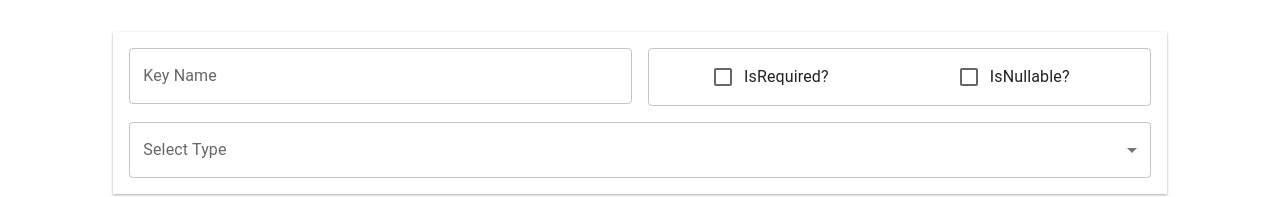
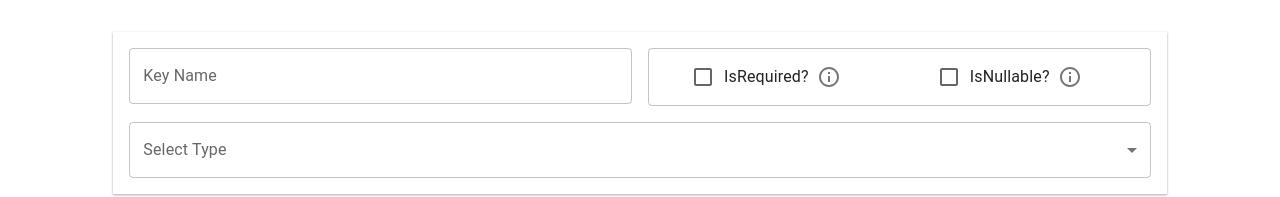
Before and after one commit to Shaivaan/Formik-Schema-Generator, a React (Vite) app: page / in a window 1280 px wide. Shown: the top 197 px of the page. Built offline with nearby package versions, Linux system fonts and the light colour scheme.

Commit message:
feat: add tootip for more info

```diff
--- a/src/App.css
+++ b/src/App.css
@@ -7,3 +7,8 @@ body{
   justify-content: space-between;
   align-items: center;
 }
+
+.global_flex{
+  display: flex;
+  align-items: center;
+}
--- a/src/Components/Date/DateComp.tsx
+++ b/src/Components/Date/DateComp.tsx
@@ -1,6 +1,6 @@
 import { FormControlLabel, Grid, Radio, RadioGroup, Switch, TextField} from "@mui/material";
 import { basic_date_type, date_option_type, date_util_arry, range_date_type } from "../../Routes/Utils/DateUtils";
-import { ReusableCheckBox } from "../GeneralComponents/GeneralComponents";
+import { LabelWithTooltip, ReusableCheckBox } from "../GeneralComponents/GeneralComponents";
 import { useFormikContext } from "formik";
 import { getNestedValue, setFieldValueFirstArg } from "../../Routes/Utils/HomeUtils";
 import { DemoContainer } from '@mui/x-date-pickers/internals/demo';
@@ -8,6 +8,7 @@ import { AdapterDayjs } from '@mui/x-date-pickers/AdapterDayjs';
 import { LocalizationProvider } from '@mui/x-date-pickers/LocalizationProvider';
 import { DatePicker } from '@mui/x-date-pickers/DatePicker';
 import dayjs, {Dayjs} from 'dayjs';
+import { dateCategoryText } from "../../Routes/Utils/TooltipText";
 
 const DateCategory = ({formIndex}: FormIndexType)=>{
     const {values} = useFormikContext<FormInitType>();
@@ -101,7 +102,8 @@ const DateOptions=({formIndex}:FormIndexType )=>{
             row
         >
         {date_option_type.map((numType,index) => <FormControlLabel key={index} className="menuItem" control={<Radio size="medium" />}
-        label={numType}  value={numType}
+        label={<LabelWithTooltip label={numType} tooltipTitle={dateCategoryText[index]}/>}
+        value={numType}
          />)}
         </RadioGroup>
     }}
--- a/src/Components/File/FileComp.tsx
+++ b/src/Components/File/FileComp.tsx
@@ -1,8 +1,9 @@
 import { Autocomplete, Checkbox, FormControlLabel, Grid, Radio, RadioGroup, TextField } from "@mui/material"
-import { GeneralTextFieldHandler, ReusableCheckBox } from "../GeneralComponents/GeneralComponents"
+import { GeneralTextFieldHandler, LabelWithTooltip, ReusableCheckBox } from "../GeneralComponents/GeneralComponents"
 import { categories_options, file_category, file_multiple, file_single, file_util_arry } from "../../Routes/Utils/FileUtils"
 import { getNestedValue, setFieldValueFirstArg } from "../../Routes/Utils/HomeUtils"
 import { useFormikContext } from "formik"
+import { fileCategoryText } from "../../Routes/Utils/TooltipText"
 
 const FileCategory = ({formIndex} : FormIndexType)=>{
     const {values} = useFormikContext<FormInitType>();
@@ -147,7 +148,7 @@ const FileSelectCategory=({formIndex} : FormIndexType)=>{
             row
         >
         {file_category.map((file_cat_type,index) => <FormControlLabel key={index} className="menuItem" control={<Radio size="medium" />}
-        label={`${file_cat_type} File`}  value={file_cat_type}
+        label={<LabelWithTooltip label={`${file_cat_type} File`} tooltipTitle={fileCategoryText[index]}/>}  value={file_cat_type}
          />)}
         </RadioGroup>
     }}
--- a/src/Components/GeneralComponents/GeneralComponents.tsx
+++ b/src/Components/GeneralComponents/GeneralComponents.tsx
@@ -1,9 +1,9 @@
-import { Alert, Box, Button, Checkbox, FormControlLabel, IconButton, InputAdornment, Modal, Snackbar, Switch, TextField, Typography } from "@mui/material";
+import { Alert, Box, Button, Checkbox, FormControlLabel, IconButton, InputAdornment, Modal, Snackbar, Switch, TextField, Tooltip, Typography } from "@mui/material";
 import { getNestedValue, setFieldValueFirstArg } from "../../Routes/Utils/HomeUtils";
 import { useFormikContext } from "formik";
 import { ChangeEvent } from "react";
 import { useStore } from "../../Zustand/Zustand";
-import { CopyAll } from "@mui/icons-material";
+import { CopyAll, InfoOutlined } from "@mui/icons-material";
 const snackbarBarCloseTime = 2000;
 
 const modalStyle = {
@@ -162,4 +162,20 @@ const SchemaModal = () => {
   </Snackbar>
   }
 
-export {ValidationTextFieldMessage,GeneralTextFieldHandler,ReusableCheckBox,CharLimitValidation,SchemaModal,SnackBarAlert}
+
+  const TooltipComponent=({title} : {title:string})=>{
+    return  <Tooltip title={title}>
+    <IconButton>
+      <InfoOutlined />
+    </IconButton>
+  </Tooltip>
+  }
+
+  const LabelWithTooltip=({label,tooltipTitle}:LabelWithTooltipType)=>{
+    return <Box className = 'global_flex'>
+      <Box>{label}</Box>
+      <TooltipComponent title={tooltipTitle}/>
+    </Box>
+  }
+
+export {ValidationTextFieldMessage,GeneralTextFieldHandler,ReusableCheckBox,CharLimitValidation,SchemaModal,SnackBarAlert,TooltipComponent,LabelWithTooltip}
--- a/src/Components/Number/NumberComp.tsx
+++ b/src/Components/Number/NumberComp.tsx
@@ -2,7 +2,8 @@ import { FormControlLabel, Grid, Radio, RadioGroup, TextField } from "@mui/mater
 import { useFormikContext } from "formik";
 import { getNestedValue, setFieldValueFirstArg } from "../../Routes/Utils/HomeUtils";
 import { gen_num_array, num_basic_type, num_digit_type, num_multiple_type, num_range_type, num_selected_type } from "../../Routes/Utils/NumCategoryUtils";
-import { CharLimitValidation, GeneralTextFieldHandler, ReusableCheckBox, ValidationTextFieldMessage } from "../GeneralComponents/GeneralComponents";
+import { CharLimitValidation, GeneralTextFieldHandler, LabelWithTooltip, ReusableCheckBox, ValidationTextFieldMessage } from "../GeneralComponents/GeneralComponents";
+import { numCategoryText } from "../../Routes/Utils/TooltipText";
 
 const NumberCategory = ({formIndex}:FormIndexType)=>{
     const {values} = useFormikContext<FormInitType>();
@@ -65,7 +66,7 @@ const NumberCategory = ({formIndex}:FormIndexType)=>{
                 row
             >
             {num_selected_type.map((numType,index) => <FormControlLabel key={index} className="menuItem" control={<Radio size="medium" />}
-            label={numType}  value={numType}
+            label={<LabelWithTooltip label={numType} tooltipTitle={numCategoryText[index]}/>}  value={numType}
              />)}
             </RadioGroup>
         }}
--- a/src/Components/String/StringComp.tsx
+++ b/src/Components/String/StringComp.tsx
@@ -1,8 +1,9 @@
 import { useFormikContext } from "formik";
-import { CharLimitValidation, ReusableCheckBox, ValidationTextFieldMessage } from "../GeneralComponents/GeneralComponents";
+import { CharLimitValidation, LabelWithTooltip, ReusableCheckBox, ValidationTextFieldMessage } from "../GeneralComponents/GeneralComponents";
 import { basicInitValue, emailInitValue, minMaxInitValue, passwordFormUtils, passwordInitValue, stringSelectedType, urlInitValue } from "../../Routes/Utils/StringCategoryUtils";
 import { FormControlLabel, Grid, Radio, RadioGroup, TextField } from "@mui/material";
 import { getNestedValue, setFieldValueFirstArg } from "../../Routes/Utils/HomeUtils";
+import { stringCategoryText } from "../../Routes/Utils/TooltipText";
 
 const StringCategory = ({formIndex}:FormIndexType) => {
     const {values,setFieldValue} = useFormikContext<FormInitType>();
@@ -51,7 +52,7 @@ const StringCategory = ({formIndex}:FormIndexType) => {
                     onChange={handleStringCategoryChange}
                     row
                 >
-                {stringSelectedType.map((stringType,index) => <FormControlLabel key={index} className="menuItem" value={stringType} control={<Radio size="medium" />} label={stringType} />)}
+                {stringSelectedType.map((stringType,index) => <FormControlLabel key={index} className="menuItem" value={stringType} control={<Radio size="medium" />}  label={<LabelWithTooltip label={stringType} tooltipTitle={stringCategoryText[index]}/> } />)}
                 </RadioGroup>
             }}
         />
--- a/src/Routes/Home/Home.tsx
+++ b/src/Routes/Home/Home.tsx
@@ -6,7 +6,7 @@ import { basicInitValue } from "../Utils/StringCategoryUtils";
 import { ChangeEvent, FormEvent } from "react";
 import { mainFormSchema } from "../../Components/Schema/MainFormSchema";
 import {  gen_num_option, num_basic_type } from "../Utils/NumCategoryUtils";
-import { SchemaModal, SnackBarAlert, ValidationTextFieldMessage } from "../../Components/GeneralComponents/GeneralComponents";
+import { LabelWithTooltip, SchemaModal, SnackBarAlert, TooltipComponent, ValidationTextFieldMessage } from "../../Components/GeneralComponents/GeneralComponents";
 import { NumberCategory } from "../../Components/Number/NumberComp";
 import { StringCategory } from "../../Components/String/StringComp";
 import { DateCategory } from "../../Components/Date/DateComp";
@@ -16,6 +16,7 @@ import { file_single, file_util } from "../Utils/FileUtils";
 import { Delete } from "@mui/icons-material";
 import { useStore } from "../../Zustand/Zustand";
 import LoadingButton from '@mui/lab/LoadingButton';
+import { isNullableText, requiredText } from "../Utils/TooltipText";
 
 
 
@@ -144,8 +145,8 @@ const EachKeyForm = ({formIndex}:EachKeyForm) => {
                             name="controlled-radio-buttons-group"
                             row
                         >
-                        <FormControlLabel  control={<Checkbox  onChange={(event)=>handleCheckBoxChange(event,'isRequired')}/>} checked={eachFormValue.isRequired} label="IsRequired?" />
-                        <FormControlLabel control={<Checkbox  onChange={(event)=>handleCheckBoxChange(event,'isNullable')} />} checked={eachFormValue.isNullable}  label="IsNullable?" />
+                        <FormControlLabel  control={<Checkbox  onChange={(event)=>handleCheckBoxChange(event,'isRequired')}/>} checked={eachFormValue.isRequired} label={<LabelWithTooltip label={"IsRequired?"} tooltipTitle={requiredText}/>}   />
+                        <FormControlLabel control={<Checkbox  onChange={(event)=>handleCheckBoxChange(event,'isNullable')} />} checked={eachFormValue.isNullable}  label={<LabelWithTooltip label={"IsNullable?"} tooltipTitle={isNullableText}/>}/>
                         </RadioGroup>
                     }}
                 />
--- a/src/Routes/Utils/DateUtils.tsx
+++ b/src/Routes/Utils/DateUtils.tsx
@@ -8,7 +8,7 @@ const minMaxLimitInitialValue = {
     minLimit : today,
     isMaxLimit : false,
     maxLimit : four_day_later
-}
+};
 const basic_date_type = {type : 'basic'};
 const range_date_type = {type: 'range',...errorMessage('date range*'),...minMaxLimitInitialValue};
 const date_option_type = ['basic','range'];
--- /dev/null
+++ b/src/Routes/Utils/TooltipText.ts
@@ -0,0 +1,30 @@
+const requiredText = 'Make this field mandatory.';
+const isNullableText = 'Allow the field to accept null values.';
+const stringCategoryText = [
+    'Basic string',
+    'Expect this field to a valid email',
+    'Expect this field to a valid password with below options',
+    'Expect this field to a valid url',
+    'This will help string to maintain in a range'
+];
+
+
+const numCategoryText = [
+    'Basic Number',
+    'This will help string to maintain in a range(eg:Cell Number)',
+    'Expect as number if digit count provided(eg:CVV)',
+    'Expect a number that should be multiple of provided number(eg:Table)'
+];
+
+const dateCategoryText = [
+    'Basic Date',
+    'Help to select date for a period'
+];
+
+const fileCategoryText = [
+    'Expect single file',
+    'Expect an array of file',
+];
+
+
+export {requiredText,isNullableText,stringCategoryText,numCategoryText,dateCategoryText,fileCategoryText}
--- a/src/Types/home.d.ts
+++ b/src/Types/home.d.ts
@@ -48,3 +48,8 @@ interface LabelPlaceholderType{
     label:string
     placholder : string
 }
+
+interface LabelWithTooltipType{
+    label:string,
+    tooltipTitle:string
+}
--- a/src/Types/zustand.d.ts
+++ b/src/Types/zustand.d.ts
@@ -1,6 +1,6 @@
 interface StoreState{
     isSchemaModal: boolean;
-    schemaContent: any | null;
+    schemaContent: null | string;
     isSnackBarVisible:boolean,
     isProcessing:boolean,
     setSchemaModal: (isOpen: boolean) => void;
```
